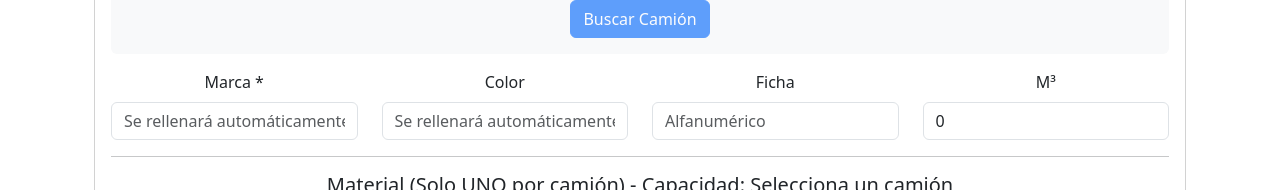
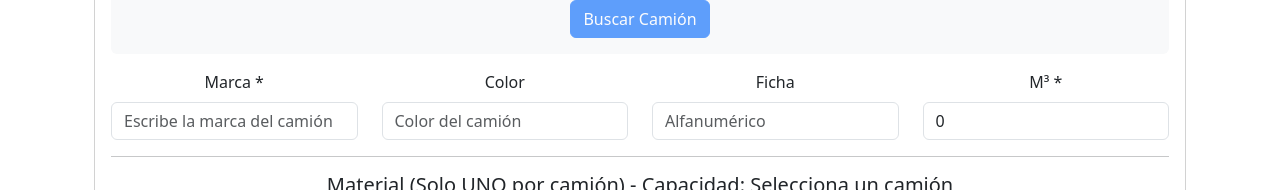
Before and after one commit to xgenm/gestion-despachos, a React (Create React App) app: page / in a window 1280 px wide. Shown: the part 489-679 px from the top of the page. Built offline with nearby package versions, Linux system fonts and the light colour scheme; no server answers; sample sign-in values are in the browser's storage.

Commit message:
fix: Permitir a empleados llenar datos de camiones nuevos en tickets

```diff
--- a/src/components/CaminoAutocomplete.tsx
+++ b/src/components/CaminoAutocomplete.tsx
@@ -65,8 +65,8 @@ const CaminoAutocomplete: React.FC<Props> = ({
       } else {
         console.log('❌ Camión no encontrado');
         onCaminoNotFound();
-        setSearchMessage('❌ Placa no encontrada. Puedes crear un nuevo camión.');
-        setShowNewCaminoForm(user?.role === 'admin');
+        setSearchMessage('❌ Placa no encontrada. Completa los datos del camión abajo para crearlo automáticamente al guardar el ticket.');
+        setShowNewCaminoForm(false); // No mostrar formulario, usar campos principales
       }
     } catch (error) {
       console.error('❌ Error buscando camión:', error);
--- a/src/components/DispatchForm.tsx
+++ b/src/components/DispatchForm.tsx
@@ -362,11 +362,11 @@ const DispatchForm: React.FC<Props> = ({ onSubmit }) => {
                 type="text"
                 value={formData.camion}
                 onChange={handleInputChange}
-                readOnly={!user || user.role !== 'admin'}
-                placeholder="Se rellenará automáticamente"
+                readOnly={caminoData !== null && user?.role === 'employee'}
+                placeholder={caminoData ? "Automático" : "Escribe la marca del camión"}
                 required
               />
-              {user?.role !== 'admin' && caminoData && <Form.Text className="text-muted">Solo admin puede editar</Form.Text>}
+              {user?.role === 'employee' && caminoData && <Form.Text className="text-muted">Camión ya registrado (solo admin puede modificar)</Form.Text>}
             </Form.Group>
             <Form.Group as={Col} controlId="color">
               <Form.Label>Color</Form.Label>
@@ -374,10 +374,10 @@ const DispatchForm: React.FC<Props> = ({ onSubmit }) => {
                 type="text"
                 value={formData.color}
                 onChange={handleInputChange}
-                readOnly={!user || user.role !== 'admin'}
-                placeholder="Se rellenará automáticamente"
+                readOnly={caminoData !== null && user?.role === 'employee'}
+                placeholder={caminoData ? "Automático" : "Color del camión"}
               />
-              {user?.role !== 'admin' && caminoData && <Form.Text className="text-muted">Solo admin puede editar</Form.Text>}
+              {user?.role === 'employee' && caminoData && <Form.Text className="text-muted">Camión ya registrado (solo admin puede modificar)</Form.Text>}
             </Form.Group>
             <Form.Group as={Col} controlId="ficha">
               <Form.Label>Ficha</Form.Label>
@@ -385,22 +385,23 @@ const DispatchForm: React.FC<Props> = ({ onSubmit }) => {
                 type="text"
                 value={formData.ficha}
                 onChange={handleInputChange}
-                readOnly={!user || user.role !== 'admin'}
+                readOnly={caminoData !== null && user?.role === 'employee'}
                 placeholder="Alfanumérico"
               />
-              {user?.role !== 'admin' && caminoData && <Form.Text className="text-muted">Solo admin puede editar</Form.Text>}
+              {user?.role === 'employee' && caminoData && <Form.Text className="text-muted">Camión ya registrado (solo admin puede modificar)</Form.Text>}
             </Form.Group>
             <Form.Group as={Col} controlId="m3">
-              <Form.Label>M³</Form.Label>
+              <Form.Label>M³ *</Form.Label>
               <Form.Control
                 type="number"
                 value={formData.m3}
                 onChange={handleInputChange}
-                readOnly={!user || user.role !== 'admin'}
-                placeholder="Se rellenará automáticamente"
+                readOnly={caminoData !== null && user?.role === 'employee'}
+                placeholder={caminoData ? "Automático" : "Capacidad del camión"}
                 step="0.1"
+                required
               />
-              {user?.role !== 'admin' && caminoData && <Form.Text className="text-muted">Solo admin puede editar</Form.Text>}
+              {user?.role === 'employee' && caminoData && <Form.Text className="text-muted">Camión ya registrado (solo admin puede modificar)</Form.Text>}
             </Form.Group>
           </Row>
 
```
